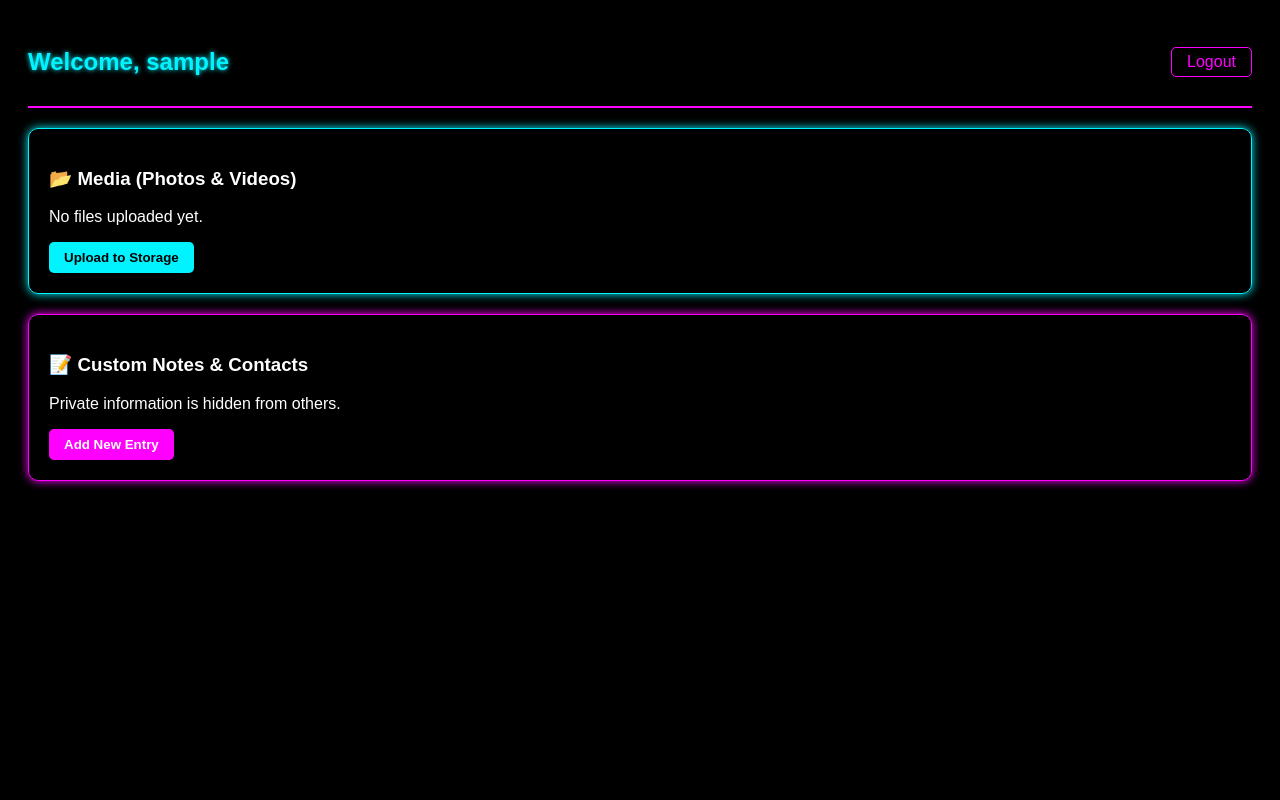
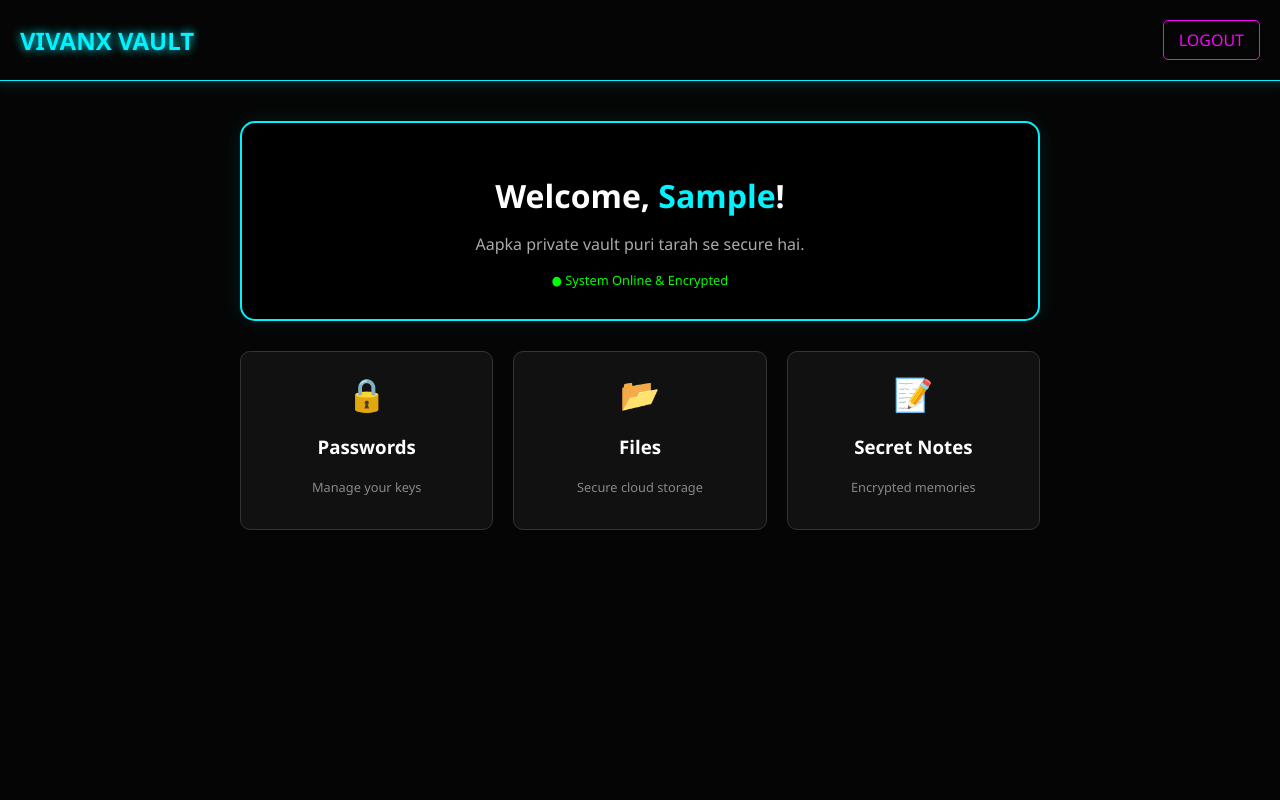
Before and after one commit to vivan0788/VivanX-Vault, a Flask app: template templates/ dashboard.html in a window 1280 px wide. Run offline with Flask 3, Linux system fonts and the light colour scheme; the template is opened without the code that fills it: most values are stand-ins (such as "Sample title", 1, 10 or a date in 2020); some libraries are stand-ins or nearby versions.

Commit message:
Update dashboard layout and styles

```diff
--- a/templates/ dashboard.html
+++ b/templates/ dashboard.html
@@ -1,32 +1,157 @@
 <!DOCTYPE html>
-<html>
+<html lang="en">
 <head>
+    <meta charset="UTF-8">
     <meta name="viewport" content="width=device-width, initial-scale=1.0">
-    <title>My Private Vault</title>
+    <title>VivanX Vault - Dashboard</title>
     <style>
-        body { background: #000; color: #fff; font-family: sans-serif; padding: 20px; }
-        .neon-border { border: 1px solid #00f3ff; padding: 20px; border-radius: 10px; box-shadow: 0 0 10px #00f3ff; margin-bottom: 20px; }
-        .header { display: flex; justify-content: space-between; align-items: center; border-bottom: 2px solid #ff00ff; padding-bottom: 10px; margin-bottom: 20px; }
-        .logout-btn { color: #ff00ff; text-decoration: none; border: 1px solid #ff00ff; padding: 5px 15px; border-radius: 5px; }
-        .add-btn { background: #00f3ff; border: none; padding: 8px 15px; border-radius: 5px; cursor: pointer; font-weight: bold; }
+        :root {
+            --neon-cyan: #00f3ff;
+            --neon-pink: #ff00ff;
+            --bg-dark: #050505;
+        }
+
+        body {
+            background-color: var(--bg-dark);
+            color: #fff;
+            font-family: 'Segoe UI', Tahoma, Geneva, Verdana, sans-serif;
+            margin: 0;
+            display: flex;
+            flex-direction: column;
+            align-items: center;
+            min-height: 100vh;
+        }
+
+        /* Navbar Style */
+        .navbar {
+            width: 100%;
+            padding: 20px;
+            display: flex;
+            justify-content: space-between;
+            align-items: center;
+            border-bottom: 1px solid var(--neon-cyan);
+            box-shadow: 0 0 15px rgba(0, 243, 255, 0.2);
+        }
+
+        .logo {
+            color: var(--neon-cyan);
+            font-size: 1.5rem;
+            font-weight: bold;
+            text-shadow: 0 0 10px var(--neon-cyan);
+            margin-left: 20px;
+        }
+
+        .logout-btn {
+            color: var(--neon-pink);
+            text-decoration: none;
+            border: 1px solid var(--neon-pink);
+            padding: 8px 15px;
+            border-radius: 5px;
+            margin-right: 20px;
+            transition: 0.3s;
+        }
+
+        .logout-btn:hover {
+            background: var(--neon-pink);
+            color: #fff;
+            box-shadow: 0 0 15px var(--neon-pink);
+        }
+
+        /* Main Dashboard Content */
+        .container {
+            width: 90%;
+            max-width: 800px;
+            margin-top: 40px;
+            text-align: center;
+        }
+
+        .welcome-card {
+            border: 2px solid var(--neon-cyan);
+            padding: 30px;
+            border-radius: 15px;
+            box-shadow: 0 0 20px rgba(0, 243, 255, 0.1);
+            background: #000;
+        }
+
+        h1 {
+            color: #fff;
+            margin-bottom: 10px;
+        }
+
+        .user-highlight {
+            color: var(--neon-cyan);
+            text-transform: capitalize;
+        }
+
+        /* Feature Grid */
+        .grid {
+            display: grid;
+            grid-template-columns: repeat(auto-fit, minmax(200px, 1fr));
+            gap: 20px;
+            margin-top: 30px;
+        }
+
+        .card {
+            background: #111;
+            border: 1px solid #333;
+            padding: 20px;
+            border-radius: 10px;
+            transition: 0.3s;
+            cursor: pointer;
+        }
+
+        .card:hover {
+            border-color: var(--neon-cyan);
+            transform: translateY(-5px);
+            box-shadow: 0 0 15px rgba(0, 243, 255, 0.3);
+        }
+
+        .card i {
+            font-size: 2rem;
+            color: var(--neon-pink);
+            display: block;
+            margin-bottom: 10px;
+        }
+
+        .status-online {
+            color: #0f0;
+            font-size: 0.8rem;
+            margin-top: 10px;
+        }
     </style>
 </head>
 <body>
-    <div class="header">
-        <h2 style="color: #00f3ff; text-shadow: 0 0 5px #00f3ff;">Welcome, {{ username }}</h2>
-        <a href="/logout" class="logout-btn">Logout</a>
+
+    <nav class="navbar">
+        <div class="logo">VIVANX VAULT</div>
+        <a href="/logout" class="logout-btn">LOGOUT</a>
+    </nav>
+
+    <div class="container">
+        <div class="welcome-card">
+            <h1>Welcome, <span class="user-highlight">{{ username }}</span>!</h1>
+            <p style="color: #aaa;">Aapka private vault puri tarah se secure hai.</p>
+            <div class="status-online">● System Online & Encrypted</div>
+        </div>
+
+        <div class="grid">
+            <div class="card">
+                <span style="font-size: 2rem;">🔒</span>
+                <h3>Passwords</h3>
+                <p style="font-size: 0.8rem; color: #888;">Manage your keys</p>
+            </div>
+            <div class="card">
+                <span style="font-size: 2rem;">📂</span>
+                <h3>Files</h3>
+                <p style="font-size: 0.8rem; color: #888;">Secure cloud storage</p>
+            </div>
+            <div class="card">
+                <span style="font-size: 2rem;">📝</span>
+                <h3>Secret Notes</h3>
+                <p style="font-size: 0.8rem; color: #888;">Encrypted memories</p>
+            </div>
+        </div>
     </div>
 
-    <div class="neon-border">
-        <h3>📂 Media (Photos & Videos)</h3>
-        <p>No files uploaded yet.</p>
-        <button class="add-btn">Upload to Storage</button>
-    </div>
-
-    <div class="neon-border" style="border-color: #ff00ff; box-shadow: 0 0 10px #ff00ff;">
-        <h3>📝 Custom Notes & Contacts</h3>
-        <p>Private information is hidden from others.</p>
-        <button class="add-btn" style="background: #ff00ff; color: white;">Add New Entry</button>
-    </div>
 </body>
 </html>
```
